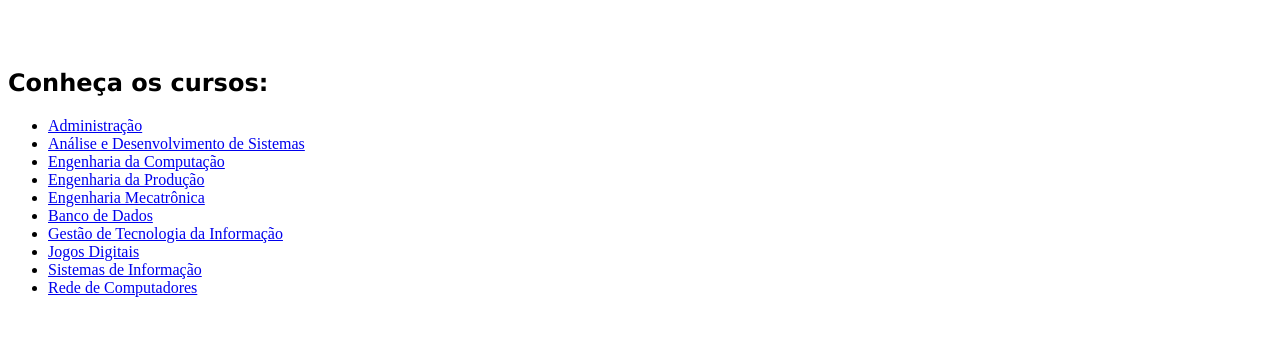
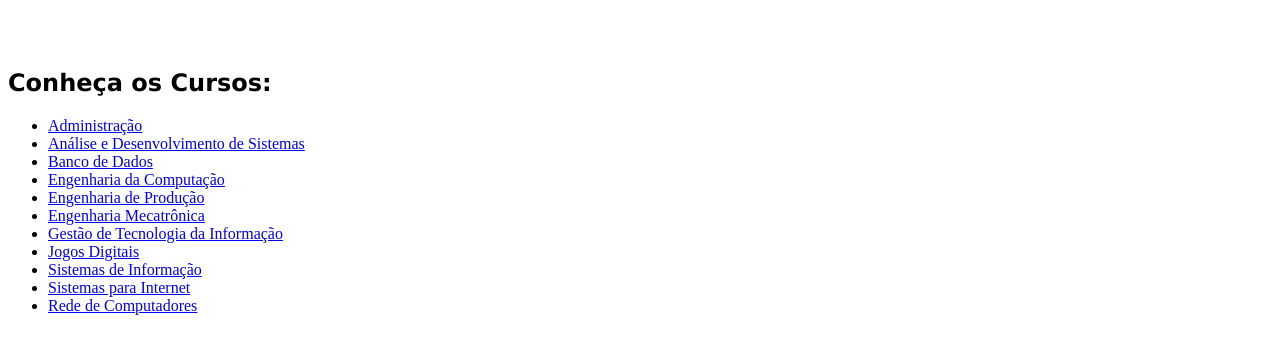
Before and after one commit to Caepena/CP1, a plain HTML site: page index.html in a window 1280 px wide. Shown: the part 229-585 px from the top of the page. Drawn offline with Linux system fonts and the light colour scheme.

Commit message:
Ajustes e correções finais.

```diff
--- a/index.html
+++ b/index.html
@@ -23,18 +23,19 @@
             <br>
             <br/>
             <h2 style="text-align: left;font-family: Verdana, Geneva, Tahoma, sans-serif;">
-                Conheça os cursos:
+                Conheça os Cursos:
             </h2>
             <ul>
                 <li><a href="./cursos/administracao.html">Administração</a></li>
                 <li><a href="./cursos/analise_desenvolvimento_software.html">Análise e Desenvolvimento de Sistemas</a></li>
+                <li><a href="./cursos/banco_de_dados.html">Banco de Dados</a></li>
                 <li><a href="./cursos/engenharia_computacao.html">Engenharia da Computação</a></li>
-                <li><a href="./cursos/engenharia_producao.html">Engenharia da Produção</a></li>
+                <li><a href="./cursos/engenharia_producao.html">Engenharia de Produção</a></li>
                 <li><a href="./cursos/engenharia_mecatronica.html">Engenharia Mecatrônica</a></li>
-                <li><a href="./cursos/banco_de_dados.html">Banco de Dados</a></li>
                 <li><a href="./cursos/gestao_tecnologia_informacao.html">Gestão de Tecnologia da Informação</a></li>
                 <li><a href="./cursos/jogos_digitais.html">Jogos Digitais</a></li>
                 <li><a href="./cursos/sistemas_informacao.html">Sistemas de Informação</a></li>
+                <li><a href="./cursos/sistemas_internet.html">Sistemas para Internet</a></li>
                 <li><a href="./cursos/rede_computadores.html">Rede de Computadores</a></li>
             </ul>
             <br><br/>
```
Also changed, not shown: cursos/engenharia_computacao.html (+1 -1 lines), cursos/sistemas_internet.html (+1 -1 lines).
